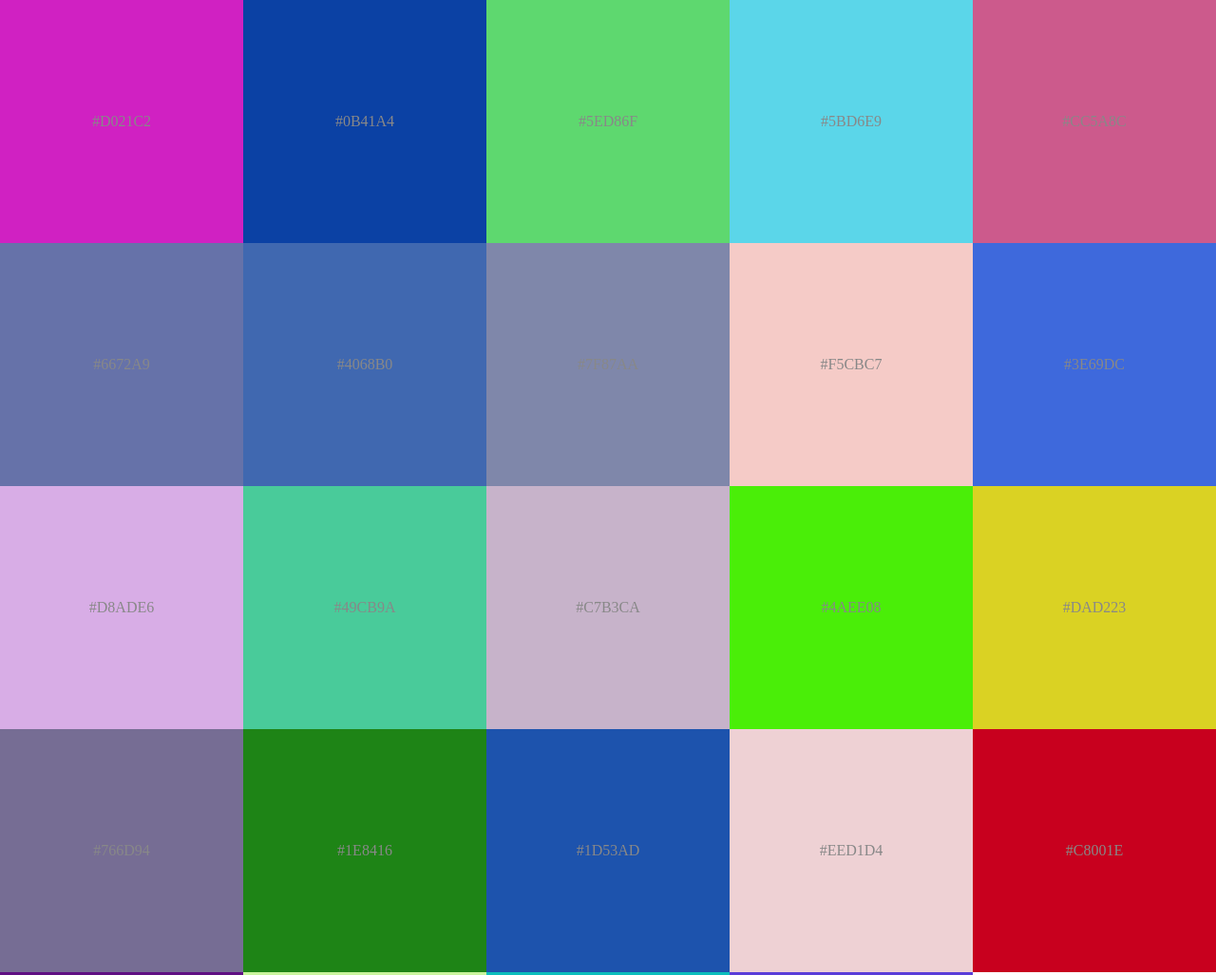
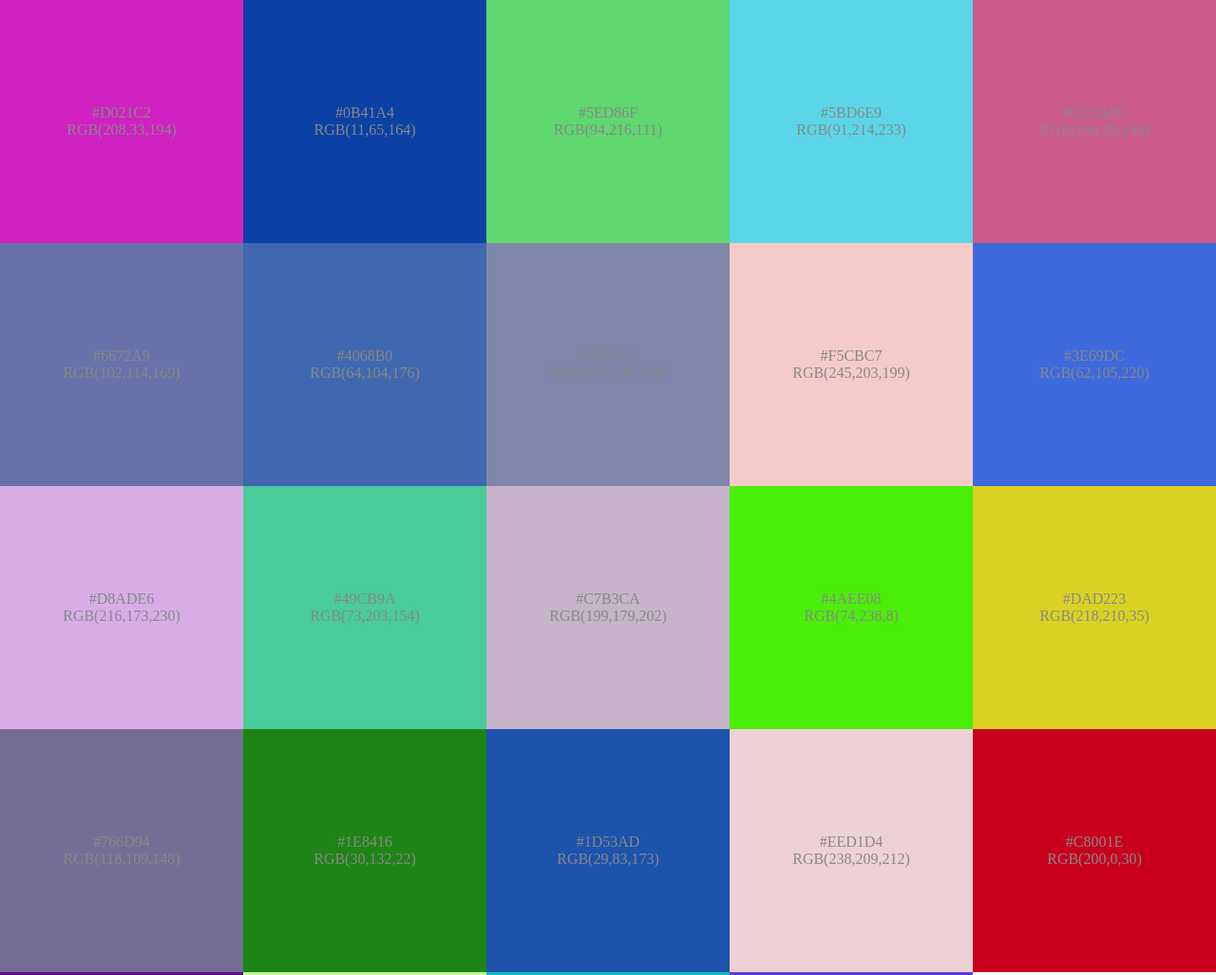
Before and after one commit to musca/random-hex-colored-squares, a plain HTML site: page index.html in a window 1280 px wide. Shown: the top 1027 px of the page at 95% size. Drawn offline with Linux system fonts and the light colour scheme.

Commit message:
add HEX to RGB function

```diff
--- a/index.html
+++ b/index.html
@@ -2,7 +2,7 @@
 <html lang="en">
 <head>
     <meta charset="UTF-8">
-    <title>Squared layout</title>
+    <title>Random generated hex colored squares</title>
     <style>
       * {
         margin: 0;
@@ -33,7 +33,7 @@
       }
       @media screen and (min-width: 568px) {
         .row div {
-          width: 33%;
+          width: 33.3333%;
         }
       }
       @media screen and (min-width: 1024px) {
@@ -87,15 +87,24 @@
       ran_col(div[index]);
     }
 
-    function ran_col(el) { //function name
-      var color = '#'; // hexadecimal starting symbol
-      var letters = '0123456789ABCDEF'.split(''); //hexadecimal color letters
+    function ran_col(el) {
+      var color = "";
+      var letters = '0123456789ABCDEF'.split('');
       //For loop that will create random hexadecimal value.
       for (var i = 0; i < 6; i++) {
         color += letters[Math.round(Math.random() * 15)];
       }
-      el.style.background = color; // Setting the random color on your element.
-      el.innerHTML = "<span>"+color+"</span>";
+      el.style.background = '#'+color;
+      el.innerHTML = "<span>#"+color+"<br>RGB("+hexToRgb(color)+")</span>";
+    }
+
+    function hexToRgb(hex) {
+        var bigint = parseInt(hex, 16);
+        var r = (bigint >> 16) & 255;
+        var g = (bigint >> 8) & 255;
+        var b = bigint & 255;
+
+        return [r, g, b].join();
     }
   </script>
 </body>
```
